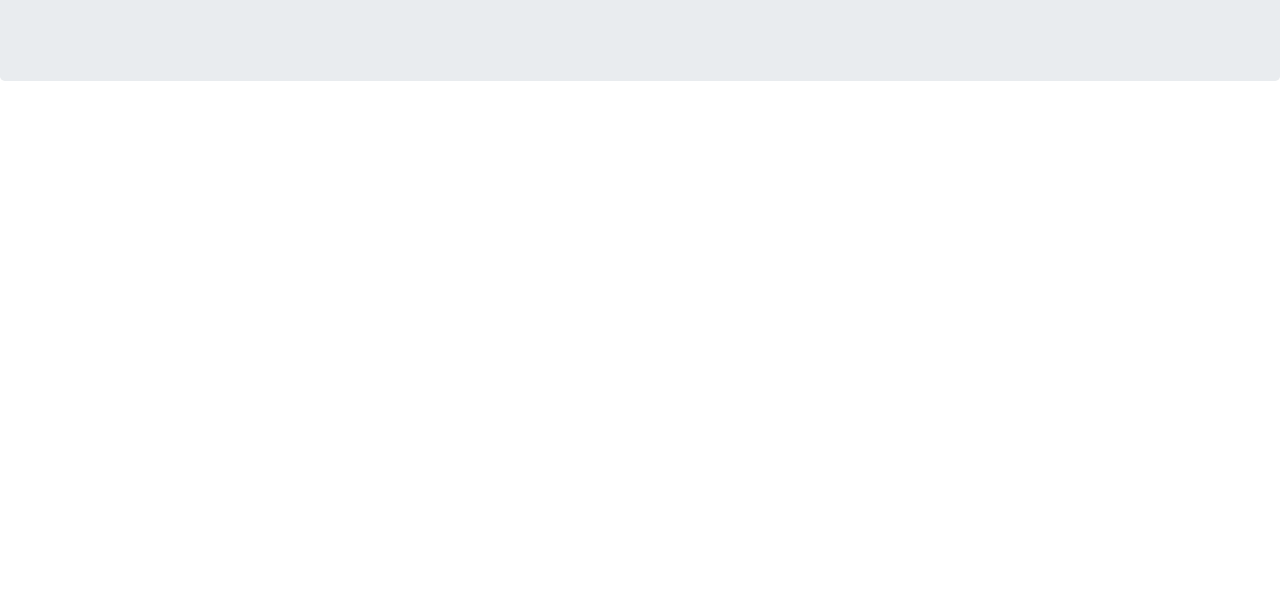
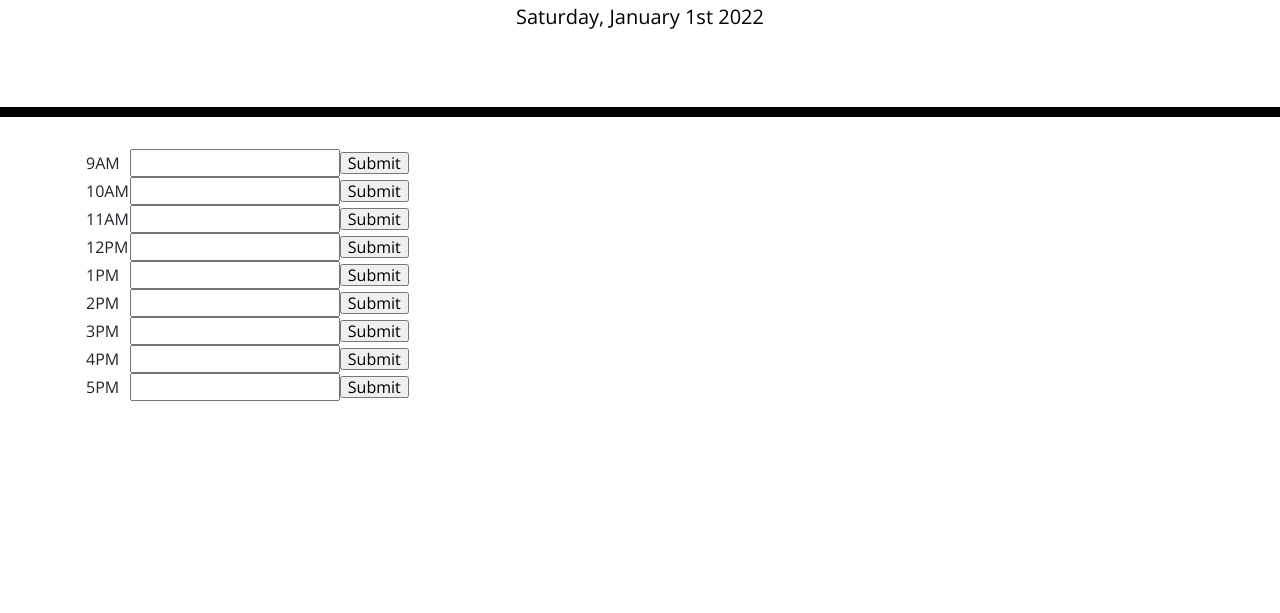
Before and after one commit to hjohnsick/workday_scheduler, a plain HTML site: page index.html in a window 1280 px wide. Shown: the part 187-800 px from the top of the page. Drawn offline with nearby package versions, Linux system fonts and the light colour scheme.

Commit message:
created a table to display times, enter text, and submit

```diff
--- /dev/null
+++ b/assets/js/script.js
@@ -0,0 +1,34 @@
+var currentDayEl = document.querySelector("#currentDay");
+var containerDiv = document.querySelector(".container");
+
+// Display Current Day at the top of the page
+currentDayEl.textContent = moment().format("dddd, MMMM Do YYYY");
+
+// Store the current time
+var time = moment().format("hA");
+console.log(time);
+var times = ["9AM", "10AM", "11AM", "12PM", "1PM", "2PM", "3PM", "4PM", "5PM"];
+
+// create table to display times, enter text, and save item
+var createTable = function() {
+    var table = document.createElement("TABLE");
+    containerDiv.appendChild(table);
+
+    // Display each time period
+    for (var i = 0; i < times.length; i++) {
+        // create row to display time, text, and save button
+        var row = document.createElement("TR");
+        table.appendChild(row);
+        var timeTD = document.createElement("TD");
+        row.appendChild(timeTD);
+        timeTD.textContent = times[i];
+        var textInputTD = document.createElement("INPUT");
+        textInputTD.setAttribute("type", "text");
+        row.appendChild(textInputTD);
+        var saveTD = document.createElement("INPUT");
+        saveTD.setAttribute("type", "submit");
+        row.appendChild(saveTD);
+    }
+}
+
+createTable();
--- a/index.html
+++ b/index.html
@@ -18,7 +18,7 @@
       href="https://fonts.googleapis.com/css?family=Open+Sans&display=swap"
       rel="stylesheet"
     />
-    <link rel="stylesheet" href="style.css" />
+    <link rel="stylesheet" href="./assets/css/styles.css" />
     <title>Work Day Scheduler</title>
   </head>
 
@@ -34,5 +34,6 @@
 
     <script src="https://code.jquery.com/jquery-3.4.1.min.js"></script>
     <script src="https://cdnjs.cloudflare.com/ajax/libs/moment.js/2.24.0/moment.min.js"></script>
+    <script src="./assets/js/script.js"></script>
   </body>
 </html>
```
Also changed, not shown: assets/css/styles.css (renamed from styles.css).
